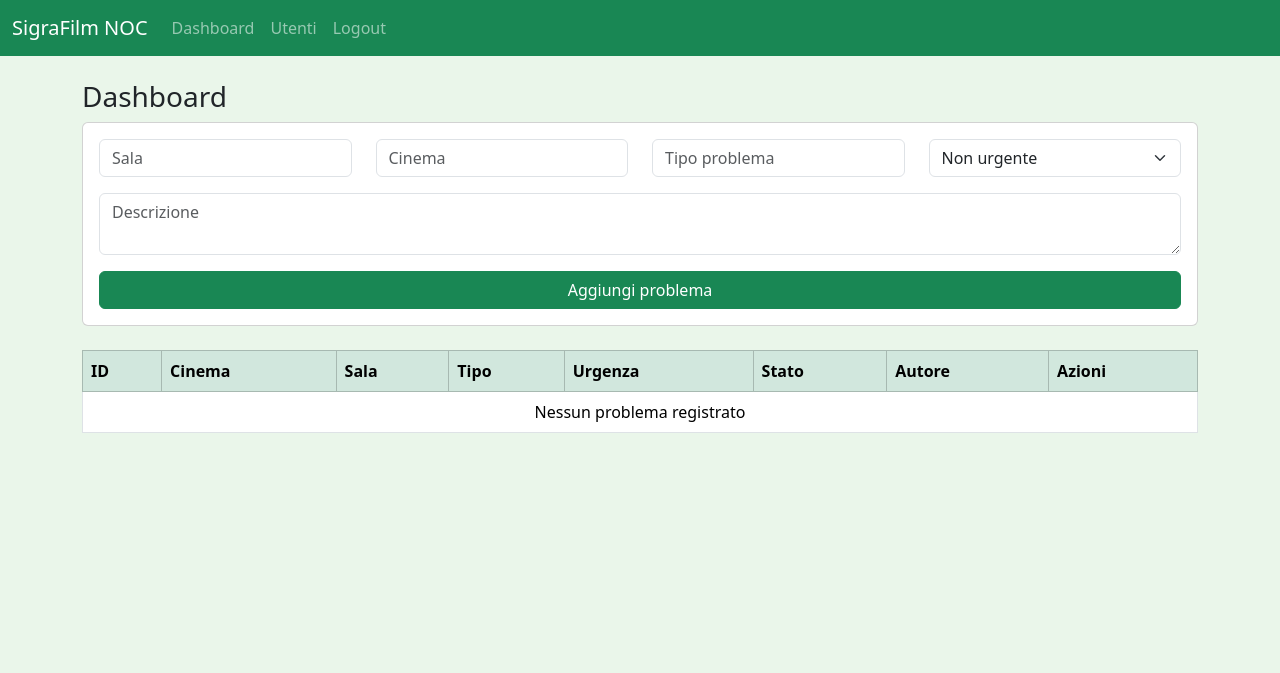
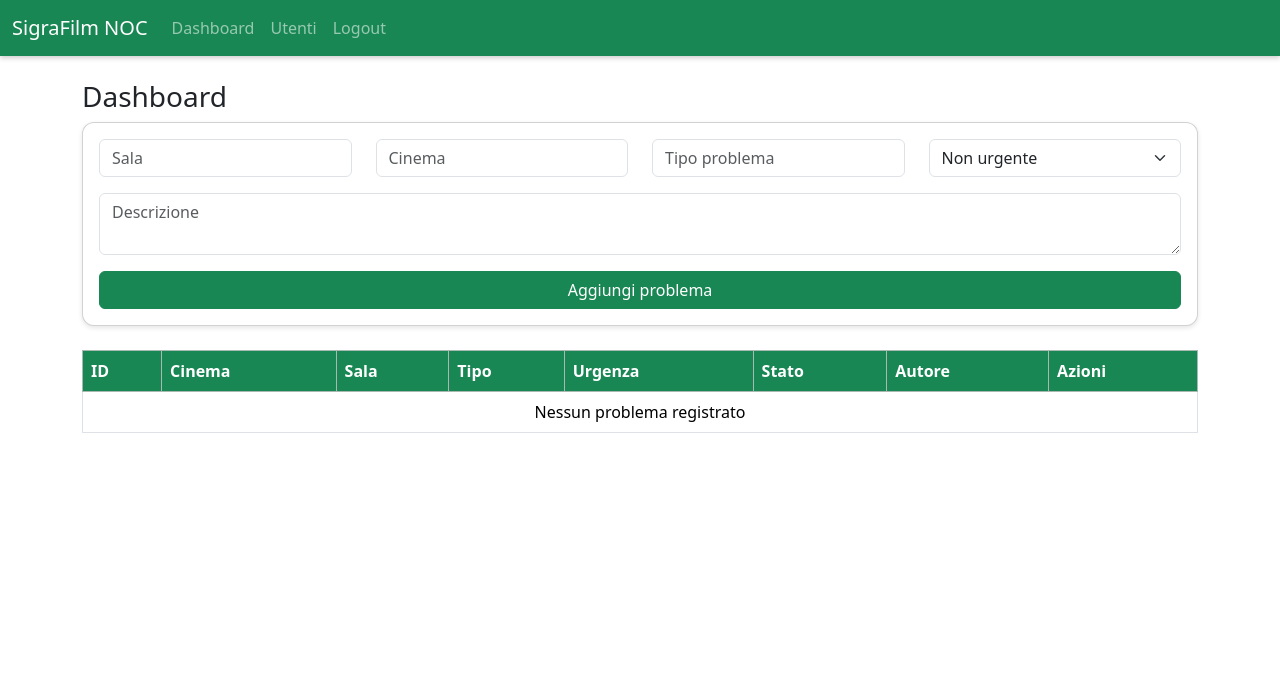
Before and after one commit to Roccotot/SigraFilm-NOC, a Flask app: page /dashboard in a window 1280 px wide. Shown: the top 673 px of the page. Run offline with Flask 3, Linux system fonts and the light colour scheme; the visitor is signed in with stand-in values (Sample User, id 1); data comes from the database, SQL or seed files in the repository; data that the repository does not hold is empty.

Commit message:
Update custom.css

```diff
--- a/static/custom.css
+++ b/static/custom.css
@@ -1 +1,34 @@
-body { background: #eaf6ea; }
+/* Stile personalizzato per SigraFilm NOC */
+
+/* Navbar verde più evidente */
+.navbar {
+  font-weight: 500;
+  box-shadow: 0 2px 5px rgba(0,0,0,.2);
+}
+
+/* Pulsanti */
+.btn-success {
+  background-color: #198754;
+  border-color: #198754;
+}
+.btn-success:hover {
+  background-color: #146c43;
+  border-color: #146c43;
+}
+
+/* Tabelle */
+.table-success th {
+  background-color: #198754 !important;
+  color: white;
+}
+
+/* Flash messages */
+.alert {
+  margin-top: 10px;
+}
+
+/* Form e card */
+.card {
+  border-radius: 12px;
+  box-shadow: 0 2px 5px rgba(0,0,0,.1);
+}
```
